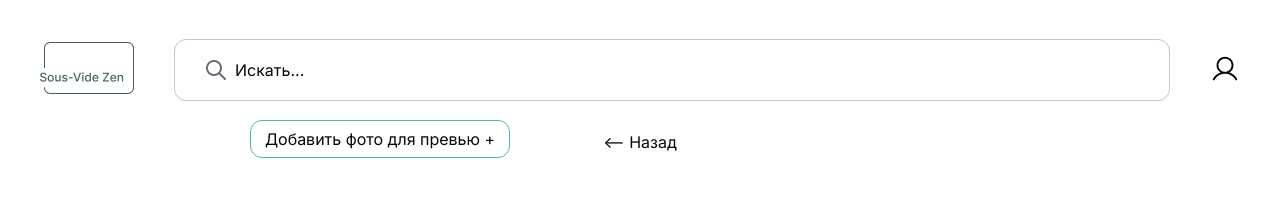
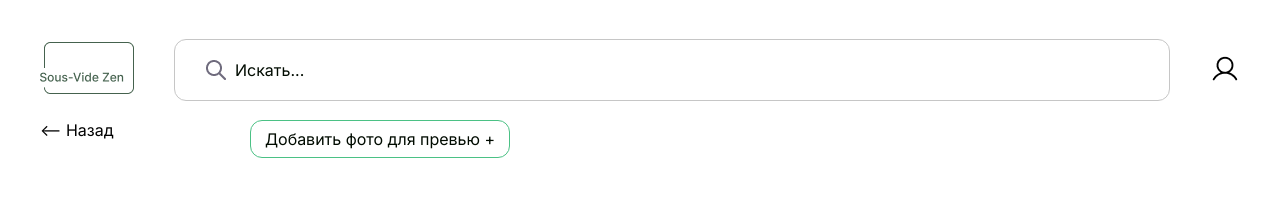
Before and after one commit to blindstttealer/frontend, a Next.js app: page /add-new-recipe in a window 1280 px wide. Shown: the top 210 px of the page. Built offline with nearby package versions, Linux system fonts and the light colour scheme; no server answers.

Commit message:
refactoring: button 'Back'

```diff
--- a/src/app/activate-page/activate.module.scss
+++ b/src/app/activate-page/activate.module.scss
@@ -52,8 +52,3 @@
 	color: var(--primary-color-light);
 	cursor: pointer;
 }
-.back {
-	position: absolute;
-	top: 112px;
-	cursor: pointer;
-}
--- a/src/app/activate-page/page.tsx
+++ b/src/app/activate-page/page.tsx
@@ -11,6 +11,7 @@ import Layout from '../../components/layout/layout'
 import cn from 'clsx'
 import { IDataFromForm } from '../registration/registration.types'
 import Link from 'next/link'
+import ButtonBack from '@/components/ui/ButtonBack/ButtonBack'
 
 export default function Authentication() {
   const { error: isError, isLoading } = useAppSelector(
@@ -40,9 +41,7 @@ export default function Authentication() {
 
   return (
     <Layout sidebar={false} isSearch={false}>
-      <span className={styles.back} onClick={() => router.push('/')}>
-        {`<--`} Назад
-      </span>
+      <ButtonBack />
       {/* этот пустой див для гридов */}
       <div></div>
       <div className={styles.container}>
--- a/src/app/add-new-recipe/addRecipe.module.scss
+++ b/src/app/add-new-recipe/addRecipe.module.scss
@@ -1,8 +1,3 @@
-.back {
-  position: absolute;
-  top: 112px;
-  cursor: pointer;
-}
 /* кнопка добавть фотодля превью */
 .button_container {
   max-width: 260px;
--- a/src/app/add-new-recipe/page.tsx
+++ b/src/app/add-new-recipe/page.tsx
@@ -13,6 +13,7 @@ import Select from 'react-select';
 import CreatableSelect from 'react-select/creatable';
 import { stylesFromCategory } from "./addNewRecipeCategorySelectStyles";
 import { stylesFromTag } from "./addNewRecipeTagSelectStyles";
+import ButtonBack from "@/components/ui/ButtonBack/ButtonBack";
 
 
 export default function AddNewRecipe() {
@@ -47,7 +48,7 @@ export default function AddNewRecipe() {
 
     return (
         <Layout isSearch={true} sidebar={false}>
-            <span className={styles.back} onClick={() => router.push('/')}>{`<--`} Назад</span>
+            <ButtonBack />
             <div></div>
             <div>
                 <form onSubmit={handleSubmit(onSubmit)}>
--- a/src/app/registration/page.tsx
+++ b/src/app/registration/page.tsx
@@ -13,6 +13,7 @@ import { useAppDispatch, useAppSelector } from "@/store/features/hooks"
 import { fetchRegistration } from "@/store/features/user/user.actions"
 import Layout from "@/components/layout/layout";
 import cn from "clsx";
+import ButtonBack from '@/components/ui/ButtonBack/ButtonBack'
 
 
 export default function Registration() {
@@ -47,8 +48,8 @@ export default function Registration() {
 
     return (
         <Layout sidebar={false} isSearch={false}>
-            <span className={styles.back} onClick={() => router.push('/')}>{`<--`} Назад</span>
-            <div></div>
+            <ButtonBack />
+            {/* <div></div> */}
             <div className={styles.container}>
                 <p className={styles.paragraph}>Добро пожаловать в мир су-вид!</p>
                 <div className={styles.innerForm}>
--- a/src/app/registration/registration.module.scss
+++ b/src/app/registration/registration.module.scss
@@ -45,12 +45,6 @@
 		cursor: pointer;
 	}
 }
-
-.back {
-	position: absolute;
-	top: 112px;
-	cursor: pointer;
-}
 .errorInput {
 	border: solid 1px red;
 	border-radius: 12px;
--- /dev/null
+++ b/src/components/ui/ButtonBack/ButtonBack.module.scss
@@ -0,0 +1,8 @@
+.button {
+  position: absolute;
+  left: 0;
+  border: none;
+  background: none;
+  cursor: pointer;
+  font-size: 16px;
+}
--- /dev/null
+++ b/src/components/ui/ButtonBack/ButtonBack.tsx
@@ -0,0 +1,15 @@
+import { useRouter } from 'next/navigation'
+import styles from './ButtonBack.module.scss'
+import { FC } from 'react'
+
+const ButtonBack: FC = () => {
+  const router = useRouter()
+
+  return (
+    <button className={styles.button} onClick={() => router.back()}>
+      {`<--`} Назад
+    </button>
+  )
+}
+
+export default ButtonBack
```
